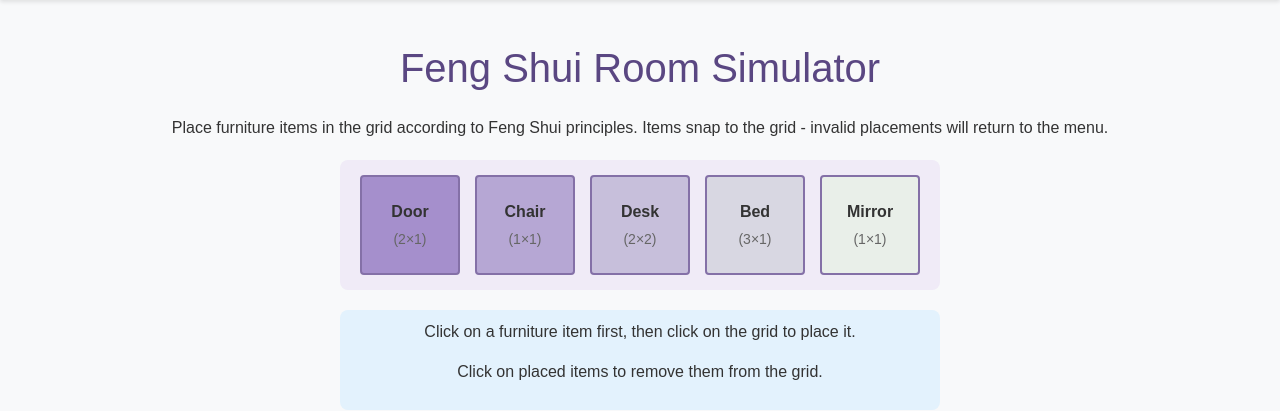
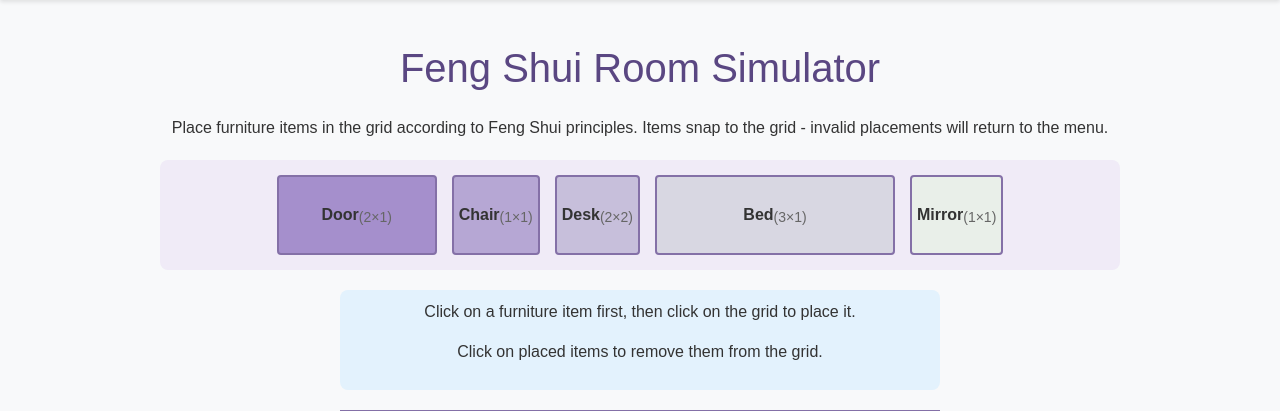
Before and after one commit to junhong-liao/fengshuify, a Flask app: page /simulator in a window 1280 px wide. Shown: the part 56-467 px from the top of the page. Run offline with Flask 3, Linux system fonts and the light colour scheme.

Commit message:
updated simulation

```diff
--- a/server.py
+++ b/server.py
@@ -129,7 +129,6 @@ def submit_quiz():
         'message': "Good job!" if score >= 2 else "Try again!"
     })
 
-# TODO
 @app.route('/validate_placement', methods=['POST'])
 def validate_placement():
     # Get placement data from request
@@ -138,30 +137,44 @@ def validate_placement():
     # Validation feedback
     feedback = []
 
-    # Check Feng Shui rules
-    if 'bed' in placement and 'door' in placement:
-        bed = placement['bed']
-        door = placement['door']
+    # Define grid size
+    grid_rows, grid_cols = 8, 8
 
-        # Rule: Bed should not be directly aligned with the door
-        if is_aligned(bed, door):
-            feedback.append("The bed should not be directly aligned with the door.")
+    # Required unique items
+    required = ['door', 'bed', 'desk', 'mirror']
+    for req in required:
+        if req not in placement:
+            feedback.append(f"You must place a {req} in the room.")
 
-    if 'bed' in placement and 'mirror' in placement:
-        bed = placement['bed']
-        mirror = placement['mirror']
+    # If missing required items, return early
+    if feedback:
+        return jsonify({ 'valid': False, 'feedback': feedback })
 
-        # Rule: Mirror should not face the bed
-        if is_facing(mirror, bed):
-            feedback.append("The mirror should not face the bed.")
+    door = placement['door']
+    bed = placement['bed']
+    desk = placement['desk']
+    mirror = placement['mirror']
 
-    if 'desk' in placement and 'door' in placement:
-        desk = placement['desk']
-        door = placement['door']
+    # 1. Door must be on perimeter (exterior wall)
+    dr, dc = door['row'], door['col']
+    if not (dr == 0 or dr == grid_rows-1 or dc == 0 or dc == grid_cols-1):
+        feedback.append("The door must sit on an exterior wall (room perimeter).")
 
-        # Rule: Desk should have a clear view of the door
-        if not has_clear_view(desk, door):
-            feedback.append("The desk should have a clear view of the door.")
+    # 2. Bed should not be directly aligned (facing) with the door
+    if is_aligned(bed, door):
+        feedback.append("The bed should not be directly aligned with the door.")
+
+    # 3. Mirror should not face the bed
+    if is_facing(mirror, bed):
+        feedback.append("The mirror should not face the bed.")
+
+    # 4. Mirror should not face the door (prevents qi bouncing out)
+    if is_facing(mirror, door):
+        feedback.append("The mirror should not face the door.")
+
+    # 5. Desk should have a clear view of the door (within 5 cells)
+    if not has_clear_view(desk, door):
+        feedback.append("The desk should have a clear view of the door.")
 
     # If no negative feedback, add positive message
     if not feedback:
--- a/templates/simulator.html
+++ b/templates/simulator.html
@@ -25,23 +25,19 @@
 
     .item-menu {
         display: flex;
-        flex-wrap: wrap;
         gap: 15px;
         margin: 20px auto;
+        background-color: #f0ebf7;
         padding: 15px;
-        background-color: #f0ebf7;
         border-radius: 8px;
         justify-content: center;
-        max-width: 600px;
     }
 
     .furniture-item {
-        width: 100px;
-        height: 100px;
+        height: 80px;
         border: 2px solid #8470a7;
         border-radius: 4px;
         display: flex;
-        flex-direction: column;
         align-items: center;
         justify-content: center;
         cursor: pointer;
@@ -55,6 +51,11 @@
         margin-top: 5px;
         color: #666;
     }
+
+    .furniture-item.door { aspect-ratio: 2/1; }
+    .furniture-item.desk { aspect-ratio: 2/2; }
+    .furniture-item.bed  { aspect-ratio: 3/1; }
+    .furniture-item.chair, .furniture-item.mirror { aspect-ratio: 1/1; }
 
     .furniture-item:hover {
         transform: scale(1.05);
```
